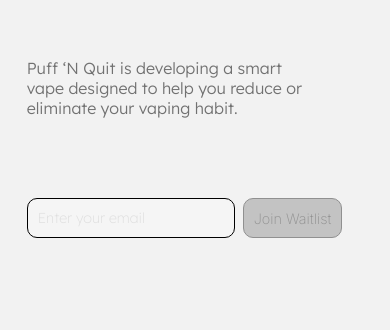
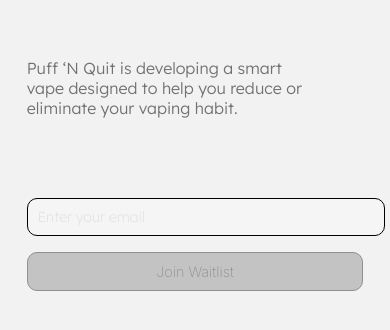
Before and after one commit to alexjwick/puff-n-quit-presale-site, a website built with webpack: page index.html in a window 390 px wide. Shown: the part 488-818 px from the top of the page. Built offline with nearby package versions, Linux system fonts and the light colour scheme; some packages are replaced by stand-ins of ours.

Commit message:
Flex-direction for email and waitlist for small devices

```diff
--- a/resources/styles/style.css
+++ b/resources/styles/style.css
@@ -165,4 +165,15 @@
   .description {
     font-size: 1rem;
   }
+  .email-form {
+    flex-direction: column;
+    align-items: stretch;
+  }
+  .email-input, .submit-button {
+    width: 100%;
+    margin-bottom: 1rem;
+  }
+  .submit-button {
+    margin-left: 0;
+  }
 }
```
